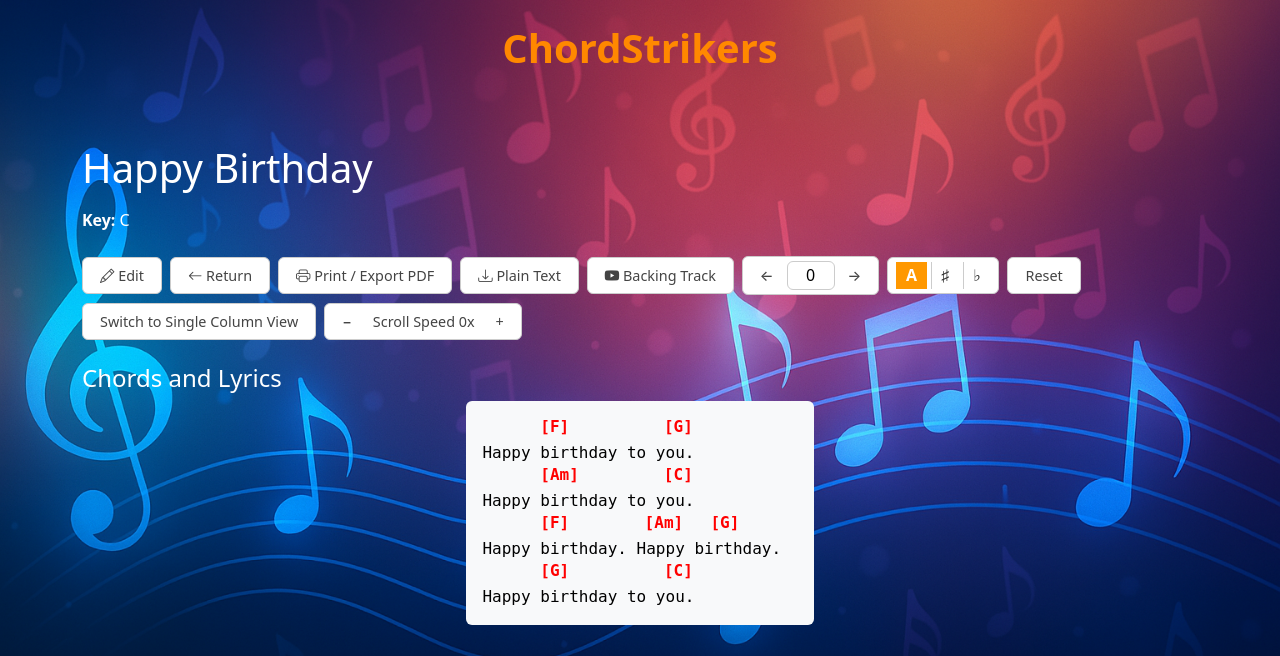
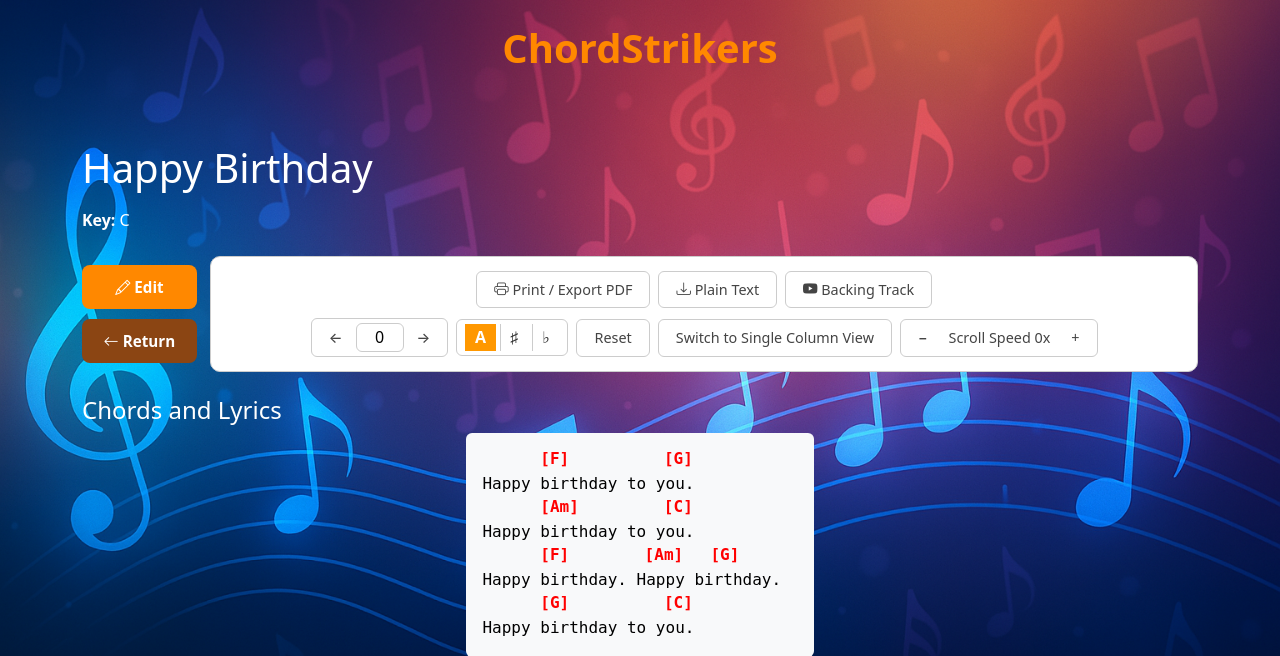
Before and after one commit to duykhang132005/Personal_Projects-ChordStrikers, a Flask app: page /view_sheet/1 in a window 1280 px wide. Shown: the top 656 px of the page. Run offline with Flask 3, Linux system fonts and the light colour scheme.

Commit message:
Fixed button UI for view sheet

```diff
--- a/static/styles.css
+++ b/static/styles.css
@@ -431,9 +431,67 @@ footer {
 }
 
 /* ─── Unified Control Button Style ─── */
-.unified-controls {
-    row-gap: 0.5rem;
+.sheet-controls-layout {
+    display: flex;
+    flex-wrap: wrap;
+    align-items: stretch;
+    gap: 0.85rem;
 }
+
+.sheet-nav-actions {
+    display: flex;
+    flex-direction: column;
+    align-items: stretch;
+    justify-content: center;
+    gap: 0.65rem;
+    flex: 0 0 auto;
+}
+
+.sheet-nav-actions .sheet-nav-btn {
+    flex: 0 0 auto;
+    width: 100%;
+    padding: 0.65rem 1.35rem;
+    font-size: 0.95rem;
+    box-sizing: border-box;
+}
+
+.unified-controls.sheet-tools-panel {
+    display: flex;
+    flex-direction: column;
+    align-items: center;
+    justify-content: center;
+    gap: 0.65rem;
+    flex: 1 1 18rem;
+    min-width: 0;
+    margin-left: 0;
+    margin-right: 0;
+    padding: 0.85rem 1rem;
+    border: 1px solid #ccc;
+    border-radius: 10px;
+    background: #ffffff;
+    box-sizing: border-box;
+}
+
+.toolbar-row {
+    display: flex;
+    flex-wrap: wrap;
+    align-items: center;
+    gap: 0.5rem;
+}
+
+.toolbar-row-center {
+    justify-content: center;
+    width: 100%;
+}
+
+.toolbar-cluster {
+    display: inline-flex;
+    flex-wrap: wrap;
+    align-items: center;
+    gap: 0.5rem;
+}
+
+
 
 .control-btn {
     padding: 0.25rem 0.5rem;
--- a/templates/view_sheet.html
+++ b/templates/view_sheet.html
@@ -10,18 +10,18 @@
   {% endif %}
   <p class="mb-4"><strong>Key:</strong> {% if song.song_key %}{{ song.song_key }}{% else %}&mdash;{% endif %}</p>
 
-  <div class="d-flex align-items-center flex-wrap gap-2 mb-4 unified-controls" role="toolbar" aria-label="Sheet controls">
-    <div class="d-flex align-items-center flex-wrap gap-2" role="group" aria-label="Sheet actions">
-      <div class="control-box">
-        <a href="{{ url_for('creator.edit_song', song_id=song.id) }}" class="control-btn">
+  <div class="mb-4 sheet-controls-layout">
+    <div class="sheet-nav-actions" role="group" aria-label="Navigation">
+      <a href="{{ url_for('creator.edit_song', song_id=song.id) }}" class="btn-primary sheet-nav-btn">
         <i class="bi bi-pencil" aria-hidden="true"></i> Edit
       </a>
-      </div>
-      <div class="control-box">
-        <a href="{{ url_for('main.explore') }}" class="control-btn">
+      <a href="{{ url_for('main.explore') }}" class="btn-secondary sheet-nav-btn">
         <i class="bi bi-arrow-left" aria-hidden="true"></i> Return
       </a>
     </div>
+
+    <div class="unified-controls sheet-tools-panel" role="toolbar" aria-label="Sheet controls">
+      <div class="toolbar-row toolbar-row-center" role="group" aria-label="Sheet actions">
         <div class="control-box">
           <button type="button" id="btn-print-sheet" class="control-btn">
             <i class="bi bi-printer" aria-hidden="true"></i> Print / Export PDF
@@ -39,7 +39,8 @@
         </div>
       </div>
 
-    <div id="transpose-controls" class="d-flex align-items-center gap-2">
+      <div class="toolbar-row toolbar-row-center" role="group" aria-label="Practice controls">
+        <div id="transpose-controls" class="toolbar-cluster">
           <div class="control-box" role="group" aria-label="Transpose">
             <button type="button" class="transpose-btn control-btn" aria-label="Transpose down one semitone" data-step="-1">&larr;</button>
 
@@ -73,6 +74,8 @@
           <div id="auto-scroll-toggle" class="scroll-status">Scroll Speed</div>
         </div>
       </div>
+    </div>
+  </div>
 
   {% if lines %}
     <h4 class="mt-4">Chords and Lyrics</h4>
```
Also changed, not shown: render.yaml (added, +12 -0 lines), 2 other files. Lines whose indentation alone changed are shown as unchanged.
